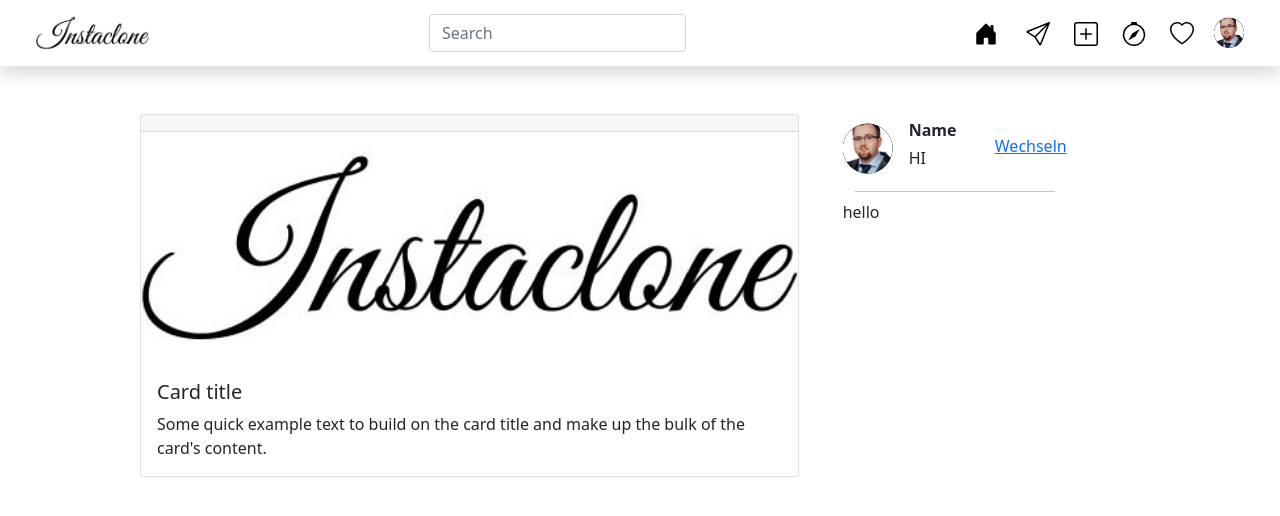
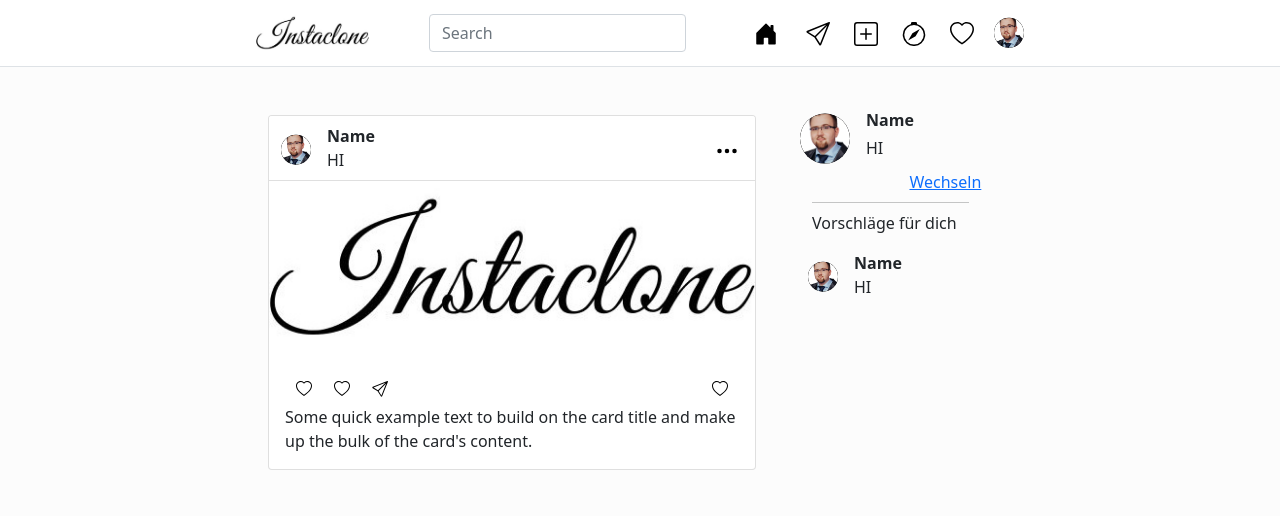
Before and after one commit to Mirza-bot/Instaclone, a Vue app: page / in a window 1280 px wide. Shown: the top 516 px of the page. Built offline with nearby package versions, Linux system fonts and the light colour scheme.

Commit message:
Added button and icons (Design)

```diff
--- a/src/App.vue
+++ b/src/App.vue
@@ -13,6 +13,9 @@ export default {
 </script>
 
 
-<style lang="sass">
-
+<style scoped>
+div {
+  background-color: rgb(252, 252, 252);
+  min-height: 100vh;
+}
 </style>
--- a/src/components/layout/Card.vue
+++ b/src/components/layout/Card.vue
@@ -1,9 +1,25 @@
 <template>
   <div class="card">
-    <div class="card-header"></div>
-    <img :src="Logo" class="card-img-top" alt="..." />
+    <div class="card-header story__header">
+      <UserTiles></UserTiles>
+      <a href="#" class="dots__menu">
+        <img :src="DotMenuIcon" alt="" />
+      </a>
+    </div>
+    <img :src="Logo" class="card-img-top" alt="Instastory" />
     <div class="card-body">
-      <h5 class="card-title">Card title</h5>
+      <button>
+        <img :src="HeartIcon" alt="Like-Button" />
+      </button>
+      <button>
+        <img :src="HeartIcon" alt="Like-Button" />
+      </button>
+      <button>
+        <img :src="PaperPlaneIcon" alt="Like-Button" />
+      </button>
+      <button class="float-end">
+        <img :src="HeartIcon" alt="Like-Button" />
+      </button>
       <p class="card-text">
         Some quick example text to build on the card title and make up the bulk
         of the card's content.
@@ -14,11 +30,37 @@
 
 <script>
 import Logo from "../../assets/img/instaclone_logo.jpg";
+import DotMenuIcon from "../../assets/icons/three-dots.svg";
+import UserTiles from "./UserTiles.vue";
+import PaperPlaneIcon from "../../assets/icons/send.svg";
+import HeartIcon from "../../assets/icons/heart.svg";
 export default {
   setup() {
     return {
       Logo,
+      DotMenuIcon,
+      PaperPlaneIcon,
+      HeartIcon,
     };
   },
+  components: { UserTiles },
 };
 </script>
+
+<style scoped>
+.story__header {
+  background-color: white;
+}
+.dots__menu {
+  position: absolute;
+  top: 20px;
+  right: 20px;
+  transform: scale(1.5);
+}
+
+button {
+    border: none;
+    background-color: white;
+    margin: 5px;
+}
+</style>
--- a/src/components/layout/NavBar.vue
+++ b/src/components/layout/NavBar.vue
@@ -1,6 +1,6 @@
 <template>
-  <nav class="navbar navbar-expand-lg navbar-light shadow px-4">
-    <div class="container-fluid">
+  <nav class="navbar navbar-expand-lg navbar-light border-bottom sticky-top">
+    <div class="container-fluid p-0">
       <a class="navbar-brand" href="#"
         ><img class="main__logo" :src="Logo" alt="Instaclone-Logo"
       /></a>
@@ -91,6 +91,11 @@ export default {
 
 nav {
   margin-bottom: 3rem;
+  background-color: white;
+}
+
+div.container-fluid {
+  margin: 0 20vw 0 20vw;
 }
 
 a.nav-link > img {
--- a/src/components/layout/UserTiles.vue
+++ b/src/components/layout/UserTiles.vue
@@ -1,5 +1,52 @@
 <template>
-    <div class="row">
-        hello
-    </div>
+  <div class="row ps-2">
+    <ul>
+      <li class="float-start">
+        <div class="user__image">
+          <img :src="Logo" alt="Profile-Picture" />
+        </div>
+      </li>
+      <li class="float-start">
+        <ul>
+          <li>
+            <p class="ps-3 mb-0"><strong>Name</strong></p>
+          </li>
+          <li>
+            <p class="ps-3 mb-0">HI</p>
+          </li>
+        </ul>
+      </li>
+    </ul>
+  </div>
 </template>
+
+<script>
+import Logo from "../../assets/img/Mirza.webp";
+export default {
+  setup() {
+    return {
+      Logo,
+    };
+  },
+};
+</script>
+
+<style scoped>
+div.user__image {
+  width: 30px;
+  clip-path: circle();
+  background: black;
+  margin-top: 5px;
+}
+
+div.user__image > img {
+  width: 30px;
+  clip-path: circle();
+}
+
+ul {
+  list-style-type: none;
+  margin: 0;
+  padding: 0;
+}
+</style>
--- a/src/pages/Home.vue
+++ b/src/pages/Home.vue
@@ -4,12 +4,15 @@
       <div class="col-8">
         <Card></Card>
       </div>
-      <div class="col-3">
+      <div class="col-2 fixed-top">
         <ul>
           <li>
             <UserMenu></UserMenu>
           </li>
           <li><hr class="dropdown-divider"></li>
+          <li>
+            <p>Vorschläge für dich</p>
+          </li>
           <li>
             <UserTiles></UserTiles>
           </li>
@@ -31,7 +34,7 @@ export default {
 <style scoped>
 @media only screen and (min-width: 991px) {
   div.container {
-    width: 80vw;
+    width: 60vw;
     margin: auto;
   }
 }
@@ -40,4 +43,8 @@ ul {
   list-style: none;
 }
 
+.fixed-top {
+  top: 13vh;
+  left: 60vw;
+}
 </style>
```
Also changed, not shown: index.html (line endings or trailing spaces), src/assets/icons/three-dots.svg (added).
